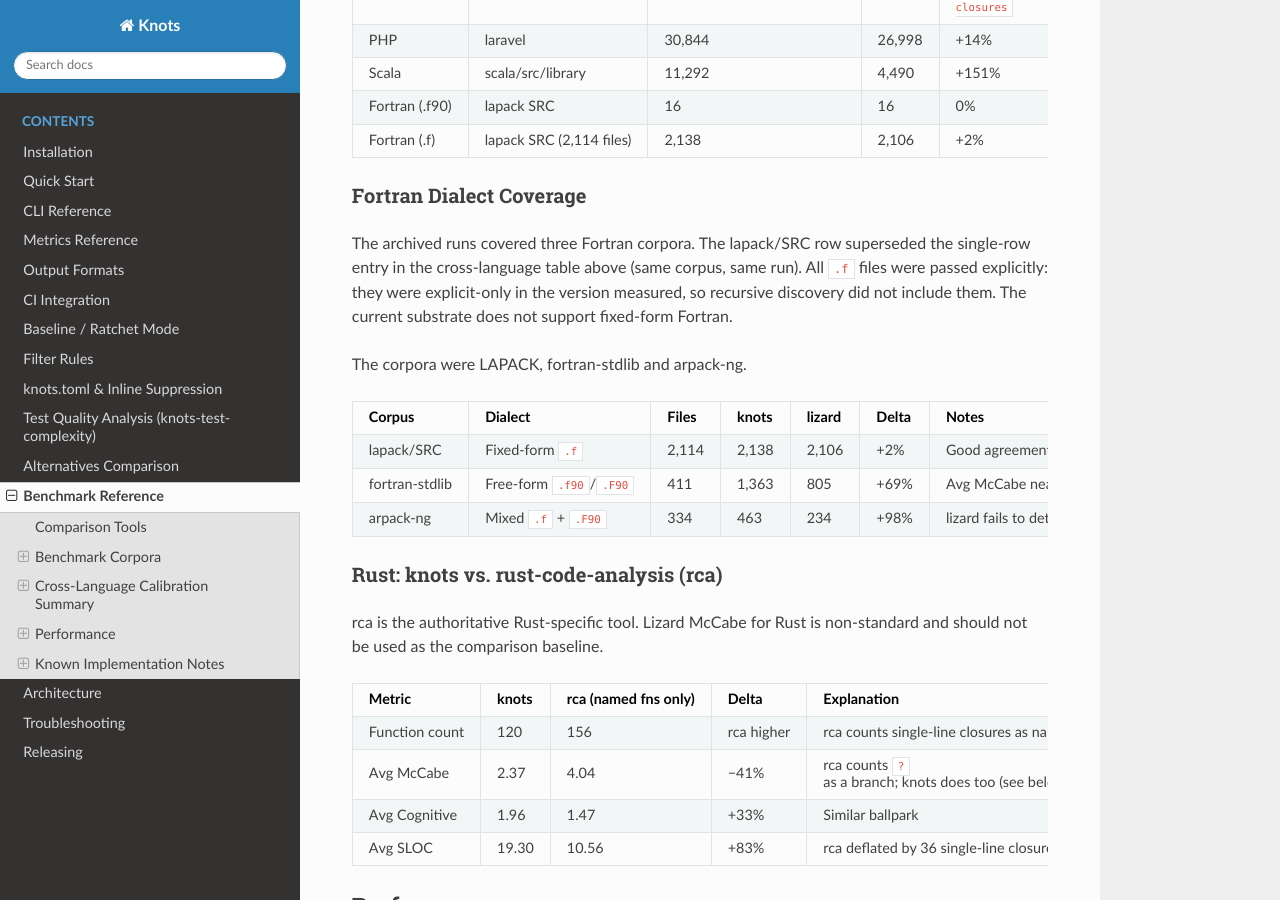
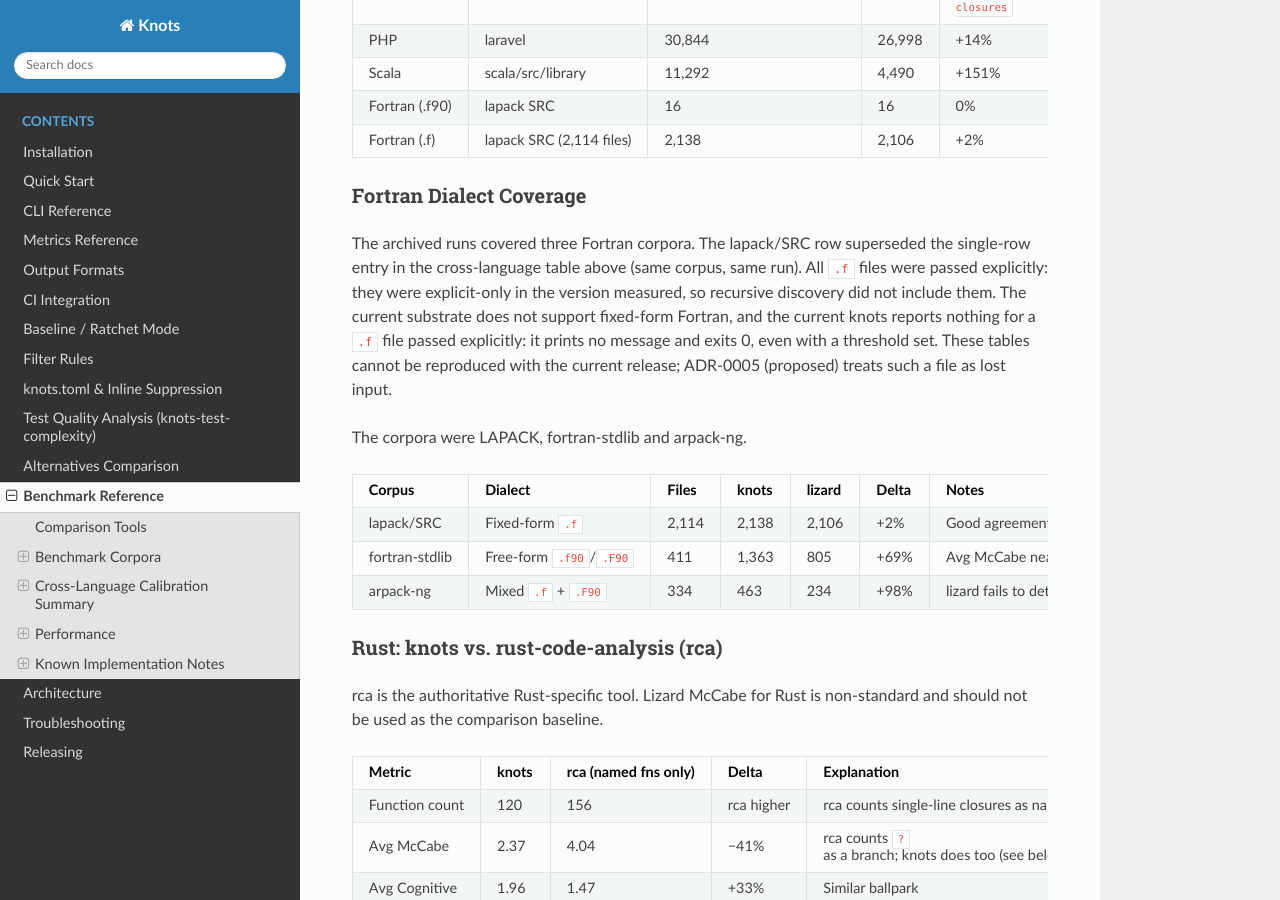
Before and after one commit to brandon-arrendondo/knots, a Sphinx documentation site: the page built from docs/benchmarks.rst, in a window 1280 px wide and 900 px high, scrolled down 2145 px. Built offline with Sphinx 7.4.7 and the Read the Docs theme 3.1.0, drawn with Linux system fonts in a browser that asks for light colours; some of the changed text lies outside the part shown.

Commit message:
benchmarks, installation: corpus sources, explicit .f behaviour, wording
The corpus table's "(local corpus checkout)" placeholders now give the
upstream repositories (todo-sqlite-cli, curl, mosquitto, gnatcoll-core),
as the other rows do. The archived fixed-form Fortran section says what
the current knots does with an explicitly passed .f file: it reports
nothing and exits 0, even with a threshold set, so those tables cannot be
reproduced with the current release; proposed ADR-0005 treats such a file
as lost input. One installation sentence no longer says "include ...
including".

Signed-off-by: Brandon Arrendondo <barrendo@gmail.com>

```diff
--- a/docs/benchmarks.rst
+++ b/docs/benchmarks.rst
@@ -255,7 +255,10 @@
 superseded the single-row entry in the cross-language table above (same corpus,
 same run). All ``.f`` files were passed explicitly: they were explicit-only
 in the version measured, so recursive discovery did not include them. The
-current substrate does not support fixed-form Fortran.
+current substrate does not support fixed-form Fortran, and the current knots
+reports nothing for a ``.f`` file passed explicitly: it prints no message and
+exits 0, even with a threshold set. These tables cannot be reproduced with the
+current release; ADR-0005 (proposed) treats such a file as lost input.
 
 The corpora were LAPACK, fortran-stdlib and arpack-ng.
 
--- a/docs/installation.rst
+++ b/docs/installation.rst
@@ -74,7 +74,7 @@
 * Scala: ``.scala``, ``.sc``
 * Lua: ``.lua``
 
-Recursive scans include headers, including ``.h`` and ``.ads``. The registry
-labels these as explicit-only, but knots uses its broader parseable-extension
-predicate for recursive discovery. Fixed-form Fortran (``.f``, ``.for``,
+Recursive scans include header files such as ``.h`` and ``.ads``. The
+registry labels these explicit-only, but knots discovers files with its broader
+parseable-extension predicate. Fixed-form Fortran (``.f``, ``.for``,
 ``.f77`` and uppercase variants) is not supported by the current substrate.
```
Also changed, not shown: other parts of docs/benchmarks.rst (+4 -4 lines).
